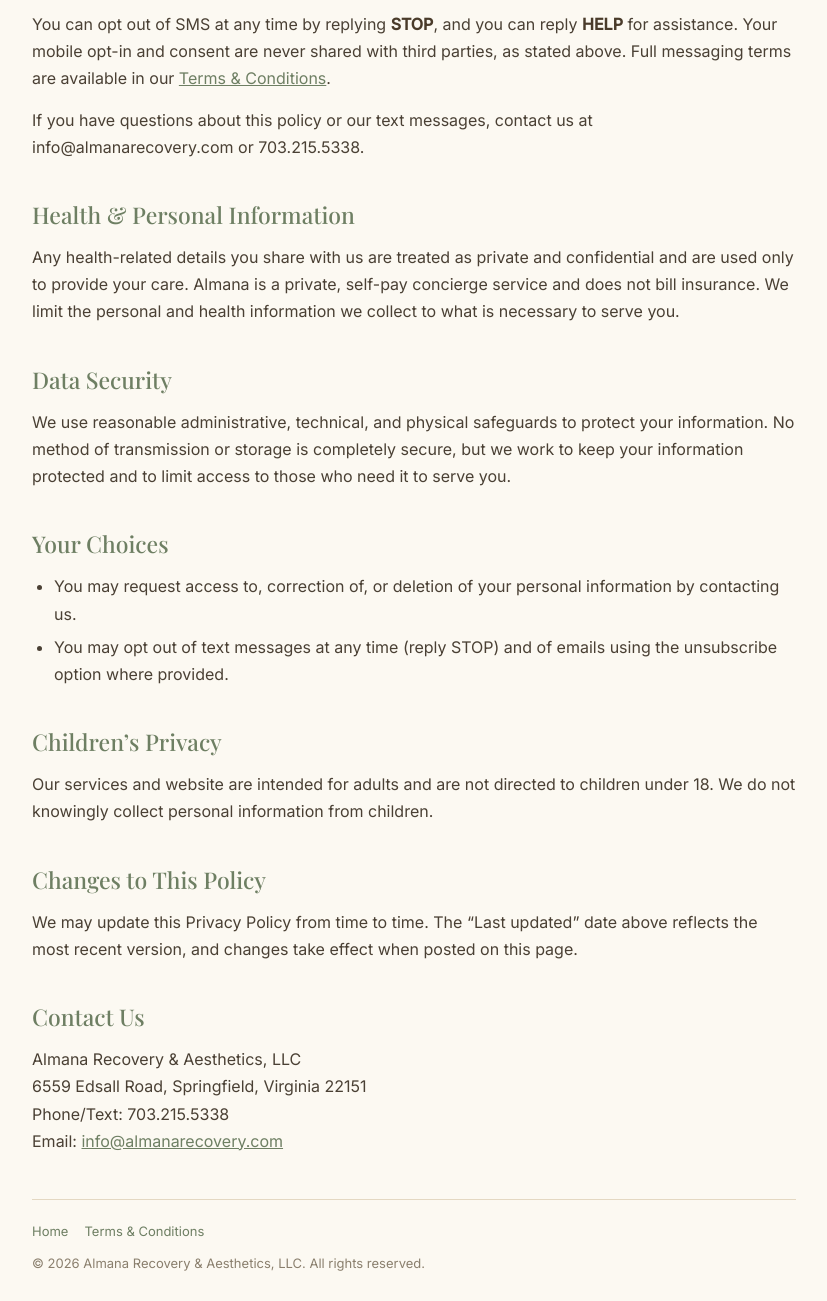
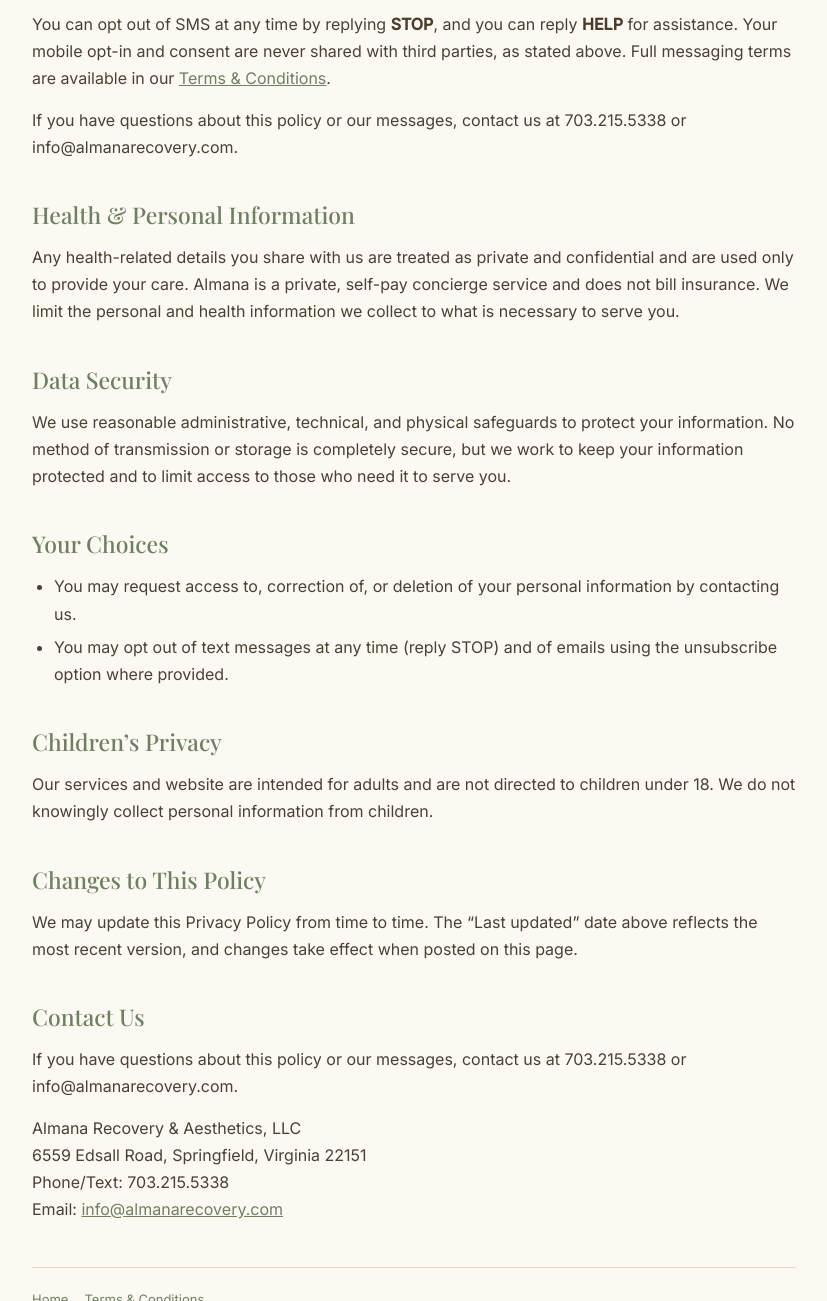
Before and after one commit to jcherub112/almana, a plain HTML site: page privacy.html in a window 1280 px wide. Shown: the part 1657-2958 px from the top of the page, without its empty margins (226-1053 px from the left). Drawn offline with nearby package versions, Linux system fonts and the light colour scheme.

Commit message:
SMS: duplicate privacy contact line + STOP/CANCEL/UNSUBSCRIBE opt-out keywords

```diff
--- a/privacy.html
+++ b/privacy.html
@@ -79,7 +79,7 @@
 <h2>Text Messaging (SMS) &amp; WhatsApp</h2>
 <p>With your consent, we send you conversational text messages related to your care, such as scheduling, confirmations, care instructions, and answers to your questions. We do not send marketing or promotional text messages. Message frequency varies. Message and data rates may apply.</p>
 <p>You can opt out of SMS at any time by replying <strong>STOP</strong>, and you can reply <strong>HELP</strong> for assistance. Your mobile opt-in and consent are never shared with third parties, as stated above. Full messaging terms are available in our <a href="/terms.html">Terms &amp; Conditions</a>.</p>
-<p>If you have questions about this policy or our text messages, contact us at info@almanarecovery.com or 703.215.5338.</p>
+<p>If you have questions about this policy or our messages, contact us at 703.215.5338 or info@almanarecovery.com.</p>
 
 <h2>Health &amp; Personal Information</h2>
 <p>Any health-related details you share with us are treated as private and confidential and are used only to provide your care. Almana is a private, self-pay concierge service and does not bill insurance. We limit the personal and health information we collect to what is necessary to serve you.</p>
@@ -100,6 +100,7 @@
 <p>We may update this Privacy Policy from time to time. The “Last updated” date above reflects the most recent version, and changes take effect when posted on this page.</p>
 
 <h2>Contact Us</h2>
+<p>If you have questions about this policy or our messages, contact us at 703.215.5338 or info@almanarecovery.com.</p>
 <p>Almana Recovery &amp; Aesthetics, LLC<br>
 6559 Edsall Road, Springfield, Virginia 22151<br>
 Phone/Text: 703.215.5338<br>
```
Also changed, not shown: terms.html (+1 -1 lines).
